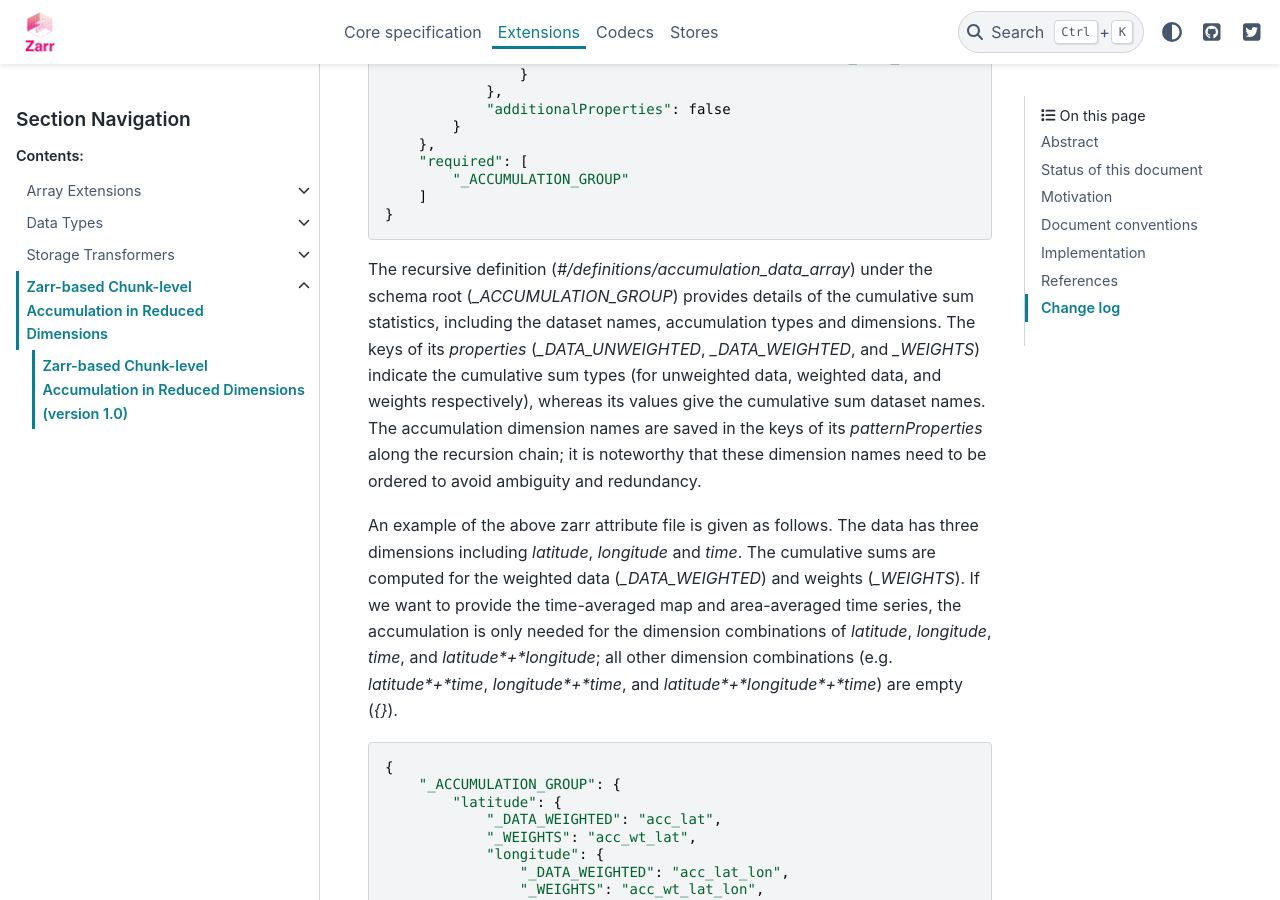
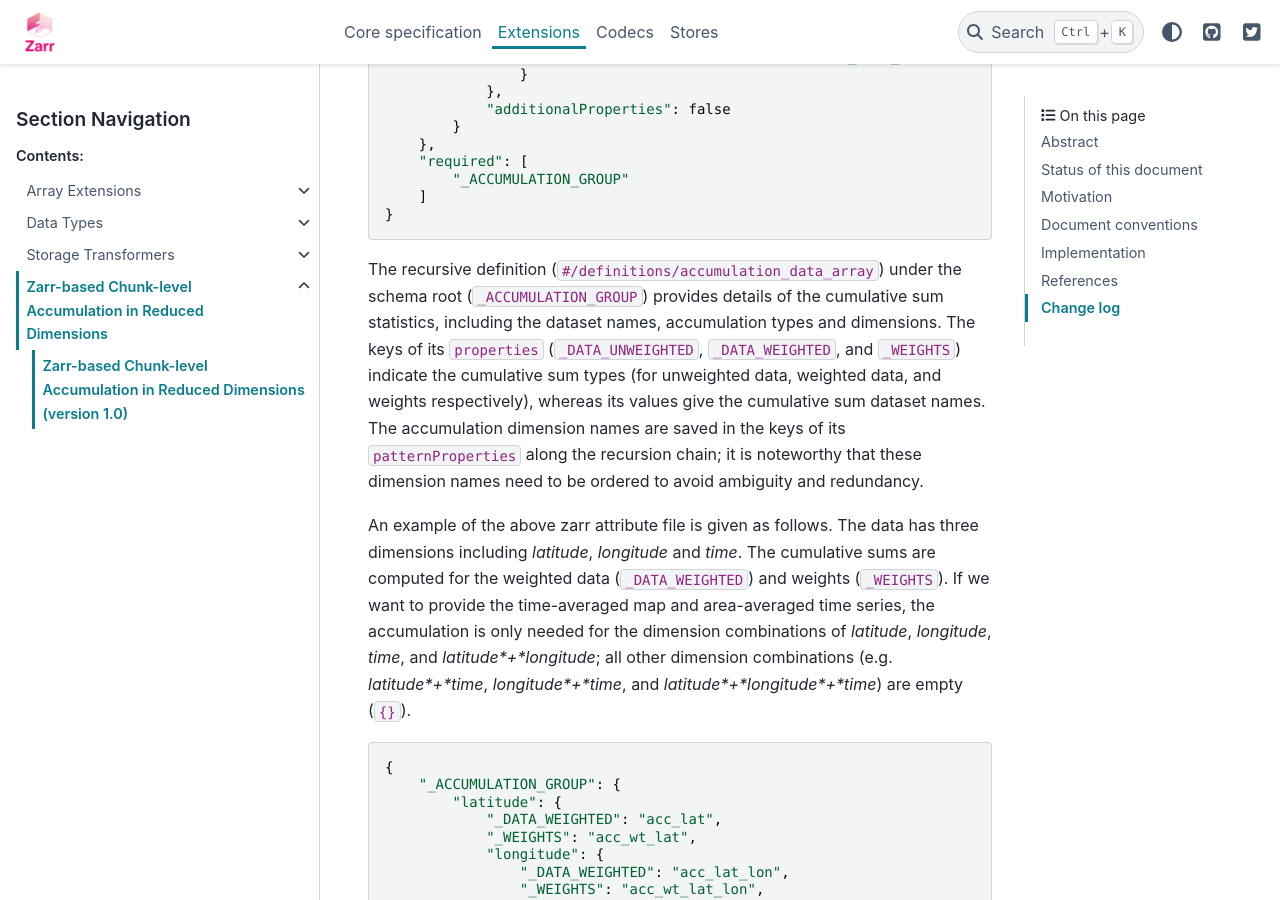
Before and after one commit to zarr-developers/zarr-specs, a Sphinx documentation site: the page built from docs/extensions/zarr-accumulation/v1.0.rst, in a window 1280 px wide and 900 px high, scrolled down 3794 px. Built offline with Sphinx 7.4.7 and the PyData theme 0.15.4, drawn with Linux system fonts in a browser that asks for light colours.

```diff
--- a/docs/extensions/zarr-accumulation/v1.0.rst
+++ b/docs/extensions/zarr-accumulation/v1.0.rst
@@ -134,9 +134,9 @@ The accumulation group attribute file, ``${raw_dataset}_accumulation_group/.zatt
     }
 
 
-The recursive definition (`#/definitions/accumulation_data_array`) under the schema root (`_ACCUMULATION_GROUP`) provides details of the cumulative sum statistics, including the dataset names, accumulation types and dimensions.  The keys of its `properties` (`_DATA_UNWEIGHTED`, `_DATA_WEIGHTED`, and `_WEIGHTS`) indicate the cumulative sum types (for unweighted data, weighted data, and weights respectively), whereas its values give the cumulative sum dataset names.  The accumulation dimension names are saved in the keys of its `patternProperties` along the recursion chain; it is noteworthy that these dimension names need to be ordered to avoid ambiguity and redundancy.
+The recursive definition (``#/definitions/accumulation_data_array``) under the schema root (``_ACCUMULATION_GROUP``) provides details of the cumulative sum statistics, including the dataset names, accumulation types and dimensions.  The keys of its ``properties`` (``_DATA_UNWEIGHTED``, ``_DATA_WEIGHTED``, and ``_WEIGHTS``) indicate the cumulative sum types (for unweighted data, weighted data, and weights respectively), whereas its values give the cumulative sum dataset names.  The accumulation dimension names are saved in the keys of its ``patternProperties`` along the recursion chain; it is noteworthy that these dimension names need to be ordered to avoid ambiguity and redundancy.
 
-An example of the above zarr attribute file is given as follows.  The data has three dimensions including *latitude*, *longitude* and *time*. The cumulative sums are computed for the weighted data (`_DATA_WEIGHTED`) and weights (`_WEIGHTS`).  If we want to provide the time-averaged map and area-averaged time series, the accumulation is only needed for the dimension combinations of *latitude*, *longitude*, *time*, and *latitude*+*longitude*; all other dimension combinations (e.g.  *latitude*+*time*, *longitude*+*time*, and *latitude*+*longitude*+*time*) are empty (`{}`). ::
+An example of the above zarr attribute file is given as follows.  The data has three dimensions including *latitude*, *longitude* and *time*. The cumulative sums are computed for the weighted data (``_DATA_WEIGHTED``) and weights (``_WEIGHTS``).  If we want to provide the time-averaged map and area-averaged time series, the accumulation is only needed for the dimension combinations of *latitude*, *longitude*, *time*, and *latitude*+*longitude*; all other dimension combinations (e.g.  *latitude*+*time*, *longitude*+*time*, and *latitude*+*longitude*+*time*) are empty (``{}``). ::
 
     {
         "_ACCUMULATION_GROUP": {
```
